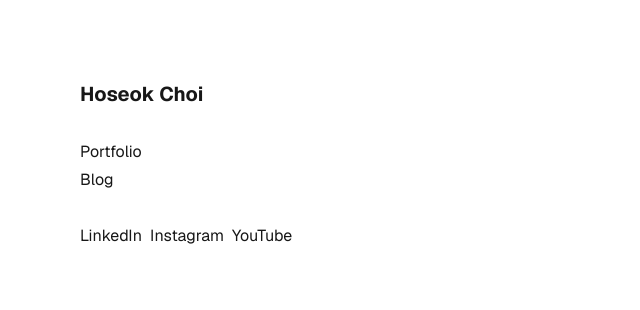
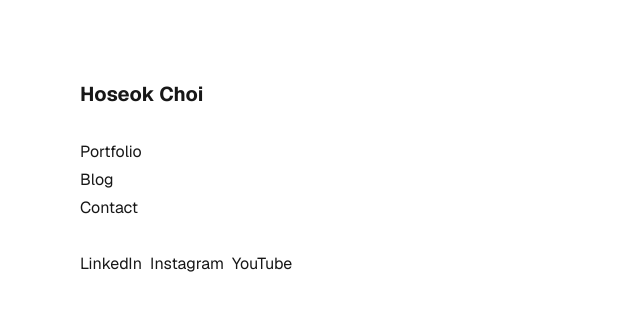
Before and after one commit to alanhchoi/hoseokchoicom, a Next.js app: page / in a window 1280 px wide. Shown: the top 310 px of the page, without its empty margins (0-640 px from the left). Built offline with nearby package versions, Linux system fonts and the light colour scheme.

Commit message:
add contact menu

```diff
--- a/app/page.tsx
+++ b/app/page.tsx
@@ -20,6 +20,14 @@ export default function Home() {
           >
             Blog
           </Link>
+          <a
+            className="hover:underline hover:underline-offset-4"
+            target="_blank"
+            href="https://forms.gle/E2YB31VZ3G7euwQX7"
+            data-umami-event="Contact link"
+          >
+            Contact
+          </a>
         </nav>
 
         <footer className="flex items-center gap-2 flex-wrap">
```
